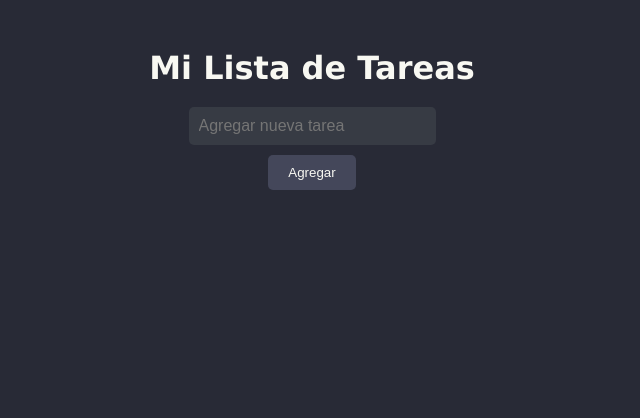
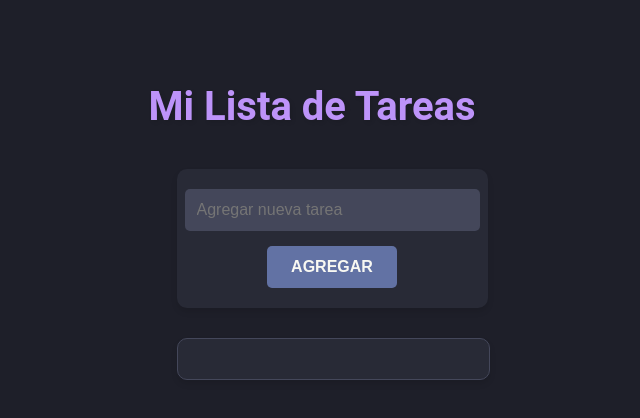
Before and after one commit to HenryD11703/TO-DO-LIST, a plain HTML site: page index.html in a window 1280 px wide. Shown: the whole page, without its empty margins (328-968 px from the left). Drawn offline with Linux system fonts and the light colour scheme.

Commit message:
Add styles and functionality to the TO DO List page

```diff
--- a/script.js
+++ b/script.js
@@ -4,7 +4,16 @@ const taskList = document.getElementById('task-list');
 
 boton.addEventListener('click', () => {
   const task = document.createElement('li');
-  task.textContent = taskInput.value;
+  const checkbox = document.createElement('input');
+  checkbox.type = 'checkbox';
+  task.appendChild(checkbox);
+  task.appendChild(document.createTextNode(taskInput.value));
   taskList.appendChild(task);
   taskInput.value = '';
 });
+
+taskList.addEventListener('change', (event) => {
+  if (event.target.type === 'checkbox') {
+    event.target.parentNode.style.textDecoration = event.target.checked ? 'line-through' : 'none';
+  }
+});
--- a/styles.css
+++ b/styles.css
@@ -1,11 +1,12 @@
 body {
-    font-family: 'Lucida Sans', 'Lucida Sans Regular', 'Lucida Grande', 'Lucida Sans Unicode', Geneva, Verdana, sans-serif;
-    background-color: #282a36;
+    font-family: 'Roboto', 'Lucida Sans', 'Lucida Sans Regular', 'Lucida Grande', 'Lucida Sans Unicode', Geneva, Verdana, sans-serif;
+    background-color: #1e1f29;
     color: #f8f8f2;
     display: flex;
     flex-direction: column;
     align-items: center;
-    padding: 20px;
+    padding: 40px;
+    line-height: 1.6;
 }
 
 #task-form {
@@ -13,40 +14,67 @@ body {
     flex-direction: column;
     align-items: center;
     width: 100%;
-    max-width: 500px;
-    margin-bottom: 20px;
+    max-width: 600px;
+    margin-bottom: 30px;
+    background-color: #282a36;
+    padding: 20px;
+    border-radius: 10px;
+    box-shadow: 0 4px 6px rgba(0, 0, 0, 0.1);
 }
 
 #task-input {
     width: 100%;
-    padding: 10px;
-    margin-bottom: 10px;
-    border: none;
-    border-radius: 5px;
-    background-color: #373b44;
-    color: #f8f8f2;
-    font-size: 16px;
-}
-
-#boton {
-    padding: 10px 20px;
+    padding: 12px;
+    margin-bottom: 15px;
     border: none;
     border-radius: 5px;
     background-color: #44475a;
     color: #f8f8f2;
-    cursor: pointer;
+    font-size: 16px;
     transition: background-color 0.3s ease;
 }
 
+#task-input:focus {
+    background-color: #50556e;
+    outline: none;
+}
+
+#boton {
+    padding: 12px 24px;
+    border: none;
+    border-radius: 5px;
+    background-color: #6272a4;
+    color: #f8f8f2;
+    cursor: pointer;
+    transition: background-color 0.3s ease, transform 0.2s ease;
+    font-size: 16px;
+    font-weight: bold;
+    text-transform: uppercase;
+}
+
+#boton:hover {
+    background-color: #7b89b9;
+    transform: translateY(-2px);
+}
+
 h1 {
-    color: #f8f8f2;
-    margin-bottom: 20px;
-    font-family: 'Lucida Sans', 'Lucida Sans Regular', 'Lucida Grande', 'Lucida Sans Unicode', Geneva, Verdana, sans-serif;
+    color: #bd93f9;
+    margin-bottom: 30px;
+    font-family: 'Roboto', 'Lucida Sans', 'Lucida Sans Regular', 'Lucida Grande', 'Lucida Sans Unicode', Geneva, Verdana, sans-serif;
+    font-size: 2.5em;
+    text-align: center;
+    text-shadow: 2px 2px 4px rgba(0, 0, 0, 0.1);
 }
 
 #task-list {
     width: 100%;
-    max-width: 500px;
+    max-width: 600px;
     margin-bottom: 20px;
     list-style-type: none;
+    color: #f8f8f2;
+    background-color: #282a36;
+    border: #44475a 1px solid;
+    border-radius: 10px;
+    padding: 20px;
+    box-shadow: 0 4px 6px rgba(0, 0, 0, 0.1);
 }
```
